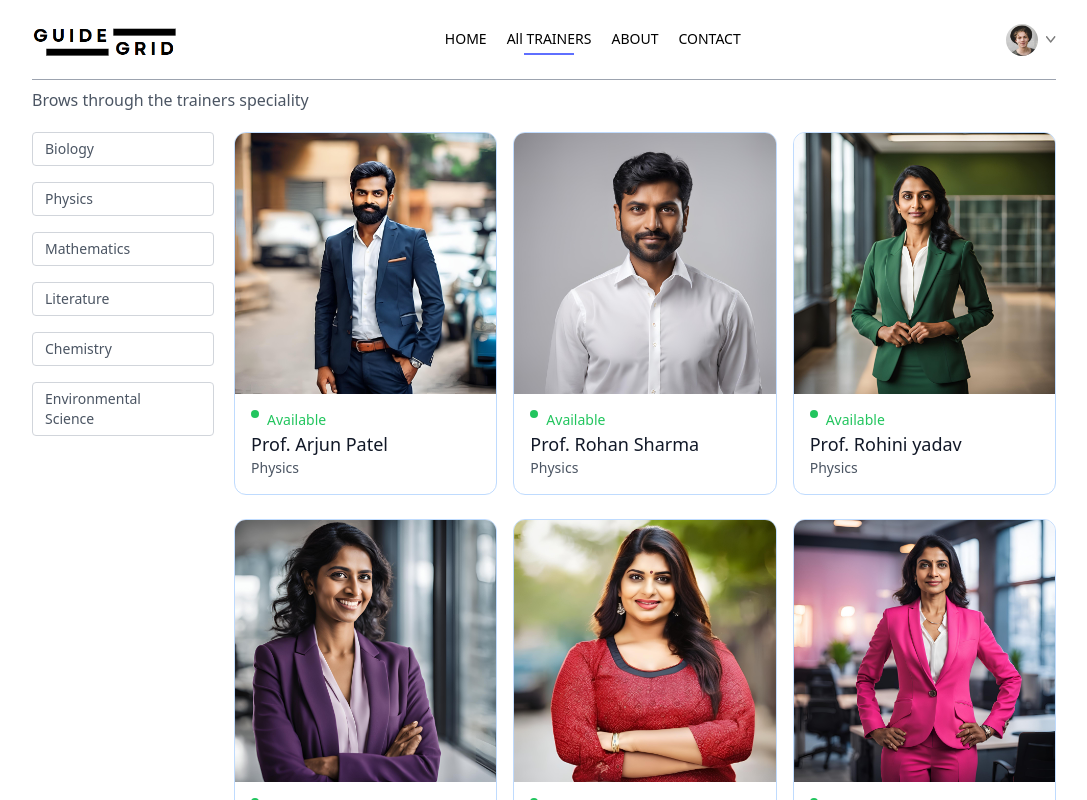
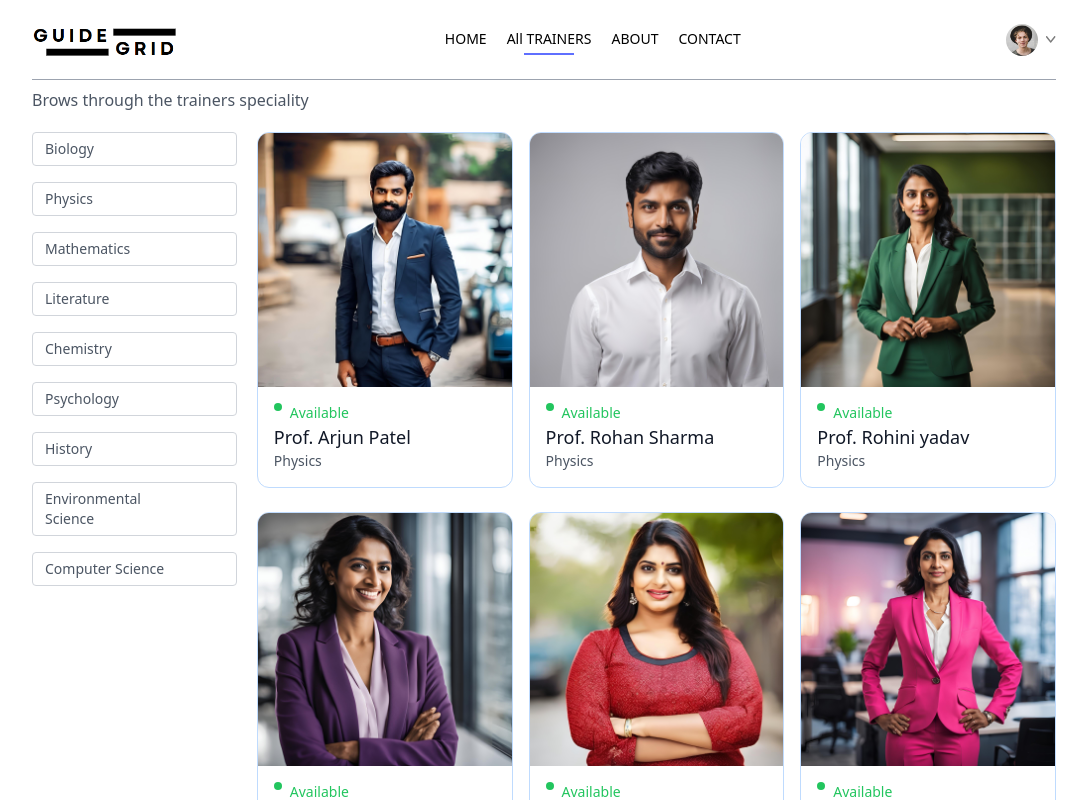
Before and after one commit to dhruvipatel03/trainer-recommendation-system, a React (Vite) app in the folder frontend/: page /trainers in a window 1280 px wide. Shown: the top 800 px of the page, without its empty margins (96-1183 px from the left). Built offline with nearby package versions, Linux system fonts and the light colour scheme.

Commit message:
trainer section done

```diff
--- a/frontend/src/pages/Trainers.jsx
+++ b/frontend/src/pages/Trainers.jsx
@@ -26,7 +26,7 @@ const applyFilter = () => {
       <div className="flex flex-col gap-4 text-sm text-gray-600">
   <p
     onClick={() => (speciality === 'Biology' ? navigate('/tutors') : navigate('/tutors/Biology'))}
-    className={`W-[94vw] sm:w-auto pl-3 py-1.5 pr-16 border border-gray-300 rounded transition-all cursor-pointer ${
+    className={`W-[100vw] sm:w-[16VW] pl-3 py-1.5 pr-16 border border-gray-300 rounded transition-all cursor-pointer ${
       speciality === 'Biology' ? 'bg-indigo-100 text-black' : ''
     }`}
   >
@@ -65,6 +65,22 @@ const applyFilter = () => {
     Chemistry
   </p>
   <p
+    onClick={() => (speciality === 'Psychology' ? navigate('/tutors') : navigate('/tutors/Psychology'))}
+    className={`W-[94vw] sm:w-auto pl-3 py-1.5 pr-16 border border-gray-300 rounded transition-all cursor-pointer ${
+      speciality === 'Psychology' ? 'bg-indigo-100 text-black' : ''
+    }`}
+  >
+    Psychology
+  </p>
+  <p
+    onClick={() => (speciality === 'History' ? navigate('/tutors') : navigate('/tutors/History'))}
+    className={`W-[94vw] sm:w-auto pl-3 py-1.5 pr-16 border border-gray-300 rounded transition-all cursor-pointer ${
+      speciality === 'History' ? 'bg-indigo-100 text-black' : ''
+    }`}
+  >
+   History
+  </p>
+  <p
     onClick={() => (speciality === 'Environmental Science' ? navigate('/tutors') : navigate('/tutors/Environmental Science'))}
     className={`W-[94vw] sm:w-auto pl-3 py-1.5 pr-16 border border-gray-300 rounded transition-all cursor-pointer ${
       speciality === 'Environmental Science' ? 'bg-indigo-100 text-black' : ''
@@ -72,8 +88,16 @@ const applyFilter = () => {
   >
     Environmental Science
   </p>
+  <p
+    onClick={() => (speciality === 'Computer Science' ? navigate('/tutors') : navigate('/tutors/Computer Science'))}
+    className={`W-[94vw] sm:w-auto pl-3 py-1.5 pr-16 border border-gray-300 rounded transition-all cursor-pointer ${
+      speciality === 'Computer Science' ? 'bg-indigo-100 text-black' : ''
+    }`}
+  >
+    Computer Science
+  </p>
 </div>
-        <div className='w-full grid grid-cols-auto gap-4 gap-y-6'>
+        <div className='w-full grid grid-cols-3 gap-4 gap-y-6'>
           {
             filterTrain.map((item, index)=>(
               <div onClick={()=> navigate(`/appointment/${item._id}`)} className='border border-blue-200 rounded-xl overflow-hidden cursor-pointer hover:tranlate-y-[-10px] transition-all duration-500' key={index} >
```
